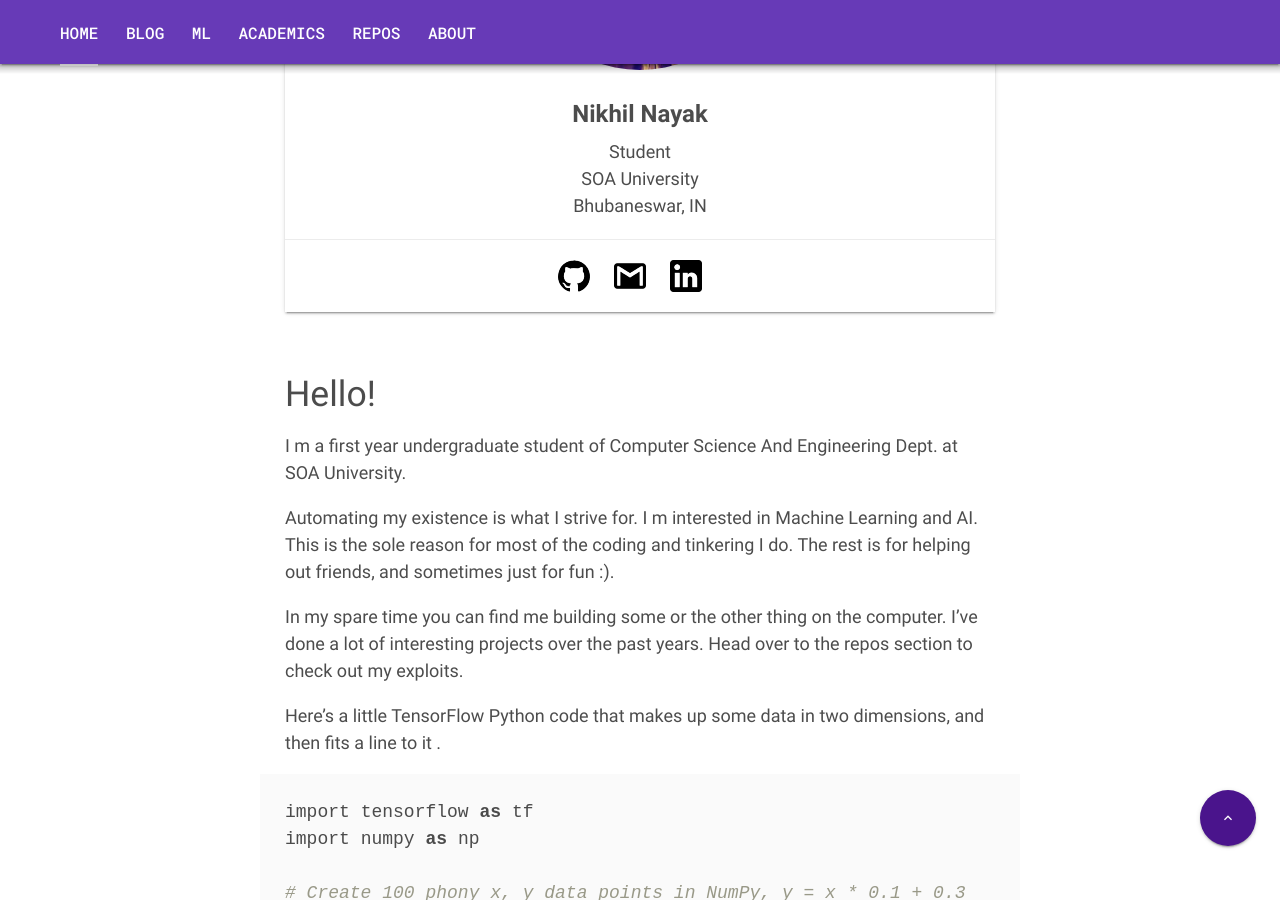
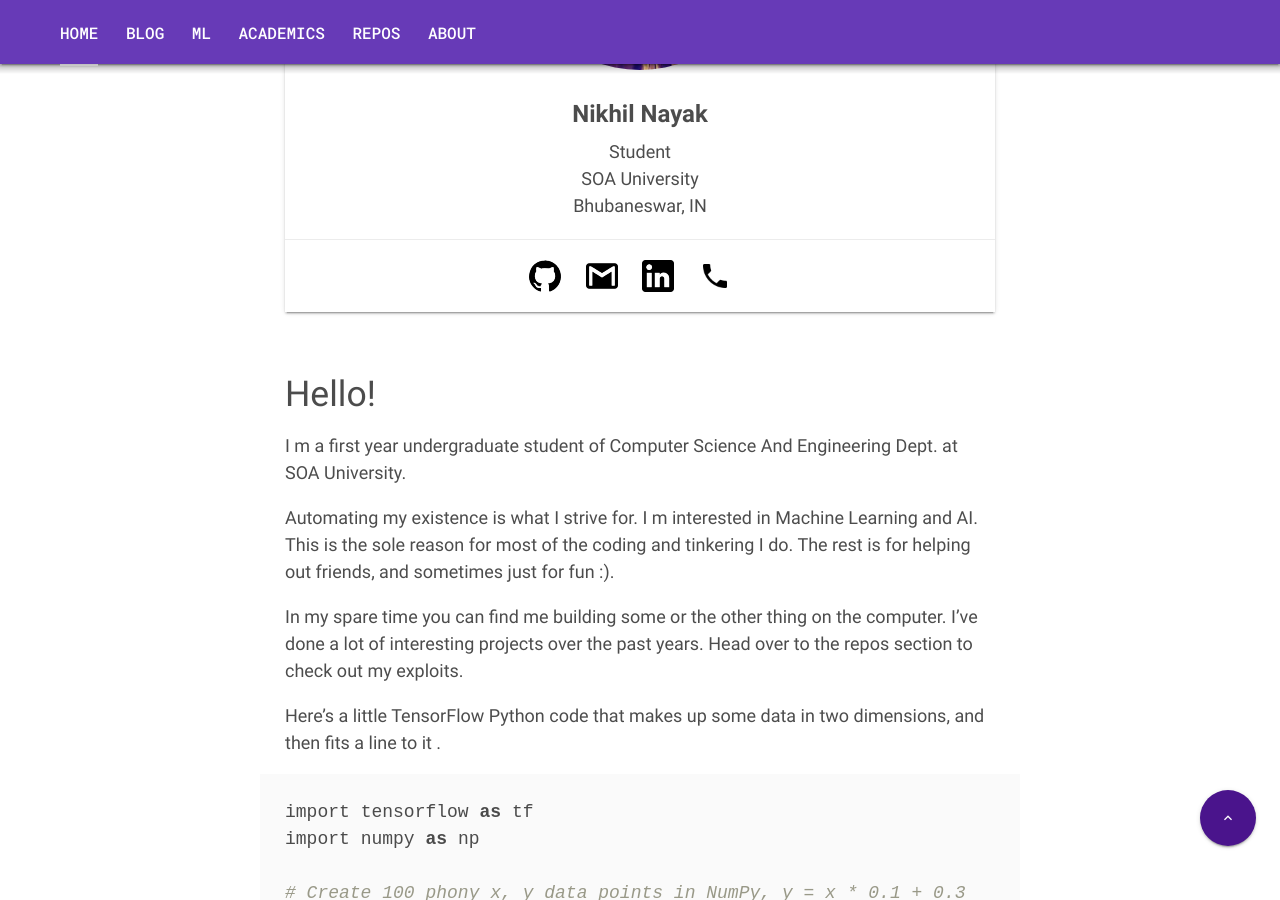
Before and after one commit to nikhilnayak98/blog, a Jekyll site: the page built from index.markdown, in a window 1280 px wide and 900 px high, scrolled down 600 px. Built offline with Jekyll 4.4.1, drawn with Linux system fonts in a browser that asks for light colours; nearby versions of some CDN libraries; comment, search, counter and statistics services are not loaded.

Commit message:
Update index.markdown

```diff
--- a/index.markdown
+++ b/index.markdown
@@ -24,6 +24,8 @@ title: Nikhil Nayak | 18 and Learning
                 <img height="32" width="32" src="images/icons/png/gmail3.png"></a>
                 <a target="_blank" href="https://in.linkedin.com/in/nikhilnayak98">
                 <img height="32" width="32" src="images/icons/png/linkedin24.png"></a>
+                <a href="tel:+918093503424">
+                <img height="32" width="32" src="images/icons/png/call.png"></a>
                     </div>
                 </div>
 </div>
```
